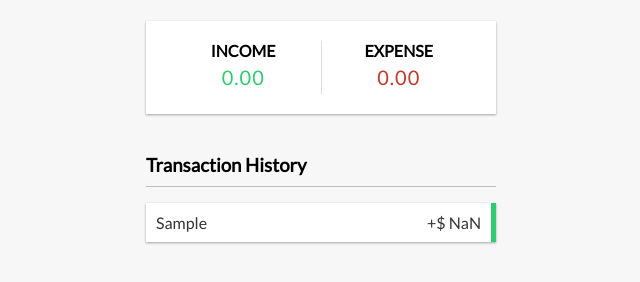
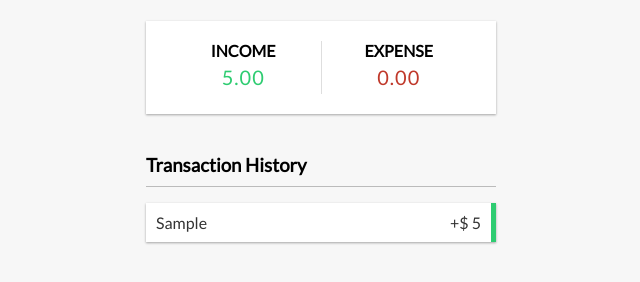
Before and after one commit to smmartprogrammer/react-expense-tracker, a React (Create React App) app: page / in a window 1280 px wide. Both pictures are taken after typing "Sample", "5" into the empty fields and a click on the button "Add Transaction". Shown: the part 183-465 px from the top of the page, without its empty margins (319-959 px from the left). Built offline with nearby package versions, Linux system fonts and the light colour scheme.

Commit message:
update git

```diff
--- a/src/App.js
+++ b/src/App.js
@@ -1,7 +1,7 @@
 import './App.css';
 import Header from './Components/Header';
 import Balance from './Components/Balance';
-import AccountsSummar from './Components/AccountsSummary';
+import AccountsSummary from './Components/AccountsSummary';
 import TransactionHistory from './Components/TransactionHistory';
 import AddTransactions from './Components/AddTransactions';
 import { GlobalProvider } from './Context/GlobalState';
@@ -12,7 +12,7 @@ function App() {
       <Header />
       <div className="container">
         <Balance />
-        <AccountsSummar />
+        <AccountsSummary />
         <TransactionHistory />
         <AddTransactions />
       </div>
--- a/src/Components/AccountsSummary.js
+++ b/src/Components/AccountsSummary.js
@@ -1,19 +1,22 @@
 import React, { useContext } from 'react';
 import { GlobalContext } from '../Context/GlobalState';
 
-function AccountsSummary() {
+export const AccountsSummary = () => {
   const { transactions } = useContext(GlobalContext);
 
-  const amounts = transactions.map((transaction) => transaction.amount);
+  const transactionAmounts = transactions.map(
+    (transaction) => transaction.transactionAmount,
+  );
 
-  const income = amounts
-    .filter((item) => item > 0)
-    .reduce((acc, item) => (acc += item), 0)
+  const income = transactionAmounts
+    .filter((transaction) => transaction > 0)
+    .reduce((acc, transaction) => (acc += transaction), 0)
     .toFixed(2);
 
-  const expense = (
-    amounts.filter((item) => item < 0).reduce((acc, item) => (acc += item), 0) *
-    -1
+  const expense = Math.abs(
+    transactionAmounts
+      .filter((transaction) => transaction < 0)
+      .reduce((acc, transaction) => (acc += transaction), 0),
   ).toFixed(2);
 
   return (
@@ -28,6 +31,6 @@ function AccountsSummary() {
       </div>
     </div>
   );
-}
+};
 
 export default AccountsSummary;
--- a/src/Components/AddTransactions.js
+++ b/src/Components/AddTransactions.js
@@ -2,15 +2,15 @@ import React, { useState, useContext } from 'react';
 import { GlobalContext } from '../Context/GlobalState';
 
 function AddTransactions() {
-  const [description, setDescription] = useState();
-  const [transactionAmount, setTransactionAmount] = useState();
+  const [description, setDescription] = useState('');
+  const [transactionAmount, setTransactionAmount] = useState('');
   const { addTransaction } = useContext(GlobalContext);
 
   const onSubmit = (e) => {
     e.preventDefault();
 
     const newTransaction = {
-      id: Math.floor(Math.random() * 100000000),
+      id: new Date().getTime(),
       description,
       transactionAmount: +transactionAmount,
     };
@@ -27,10 +27,9 @@ function AddTransactions() {
             type="text"
             id="description"
             placeholder="Detail of Transaction"
+            required="required"
             value={description}
-            onChange={(e) => {
-              setDescription(e.target.value);
-            }}
+            onChange={(e) => setDescription(e.target.value)}
           />
         </div>
         <div className="form-control">
@@ -39,10 +38,9 @@ function AddTransactions() {
             type="number"
             id="transactionamount"
             placeholder="Enter transaction amount"
+            required="required"
             value={transactionAmount}
-            onChange={(e) => {
-              setTransactionAmount(e.target.value);
-            }}
+            onChange={(e) => setTransactionAmount(e.target.value)}
           />
         </div>
         <button className="btn">Add Transaction</button>
--- a/src/Components/Balance.js
+++ b/src/Components/Balance.js
@@ -4,14 +4,18 @@ import { GlobalContext } from '../Context/GlobalState';
 const Balance = () => {
   const { transactions } = useContext(GlobalContext);
 
-  const amounts = transactions.map((transaction) => transaction.amount);
+  const transactionAmounts = transactions.map(
+    (transaction) => transaction.amount,
+  );
 
-  const total = amounts.reduce((acc, item) => (acc += item), 0).toFixed(2);
+  const balance = transactionAmounts
+    .reduce((acc, item) => (acc += item), 0)
+    .toFixed(2);
 
   return (
     <div>
       <h4>Current Balance</h4>
-      <h1>${total}</h1>
+      <h1 id="balance">${balance}</h1>
     </div>
   );
 };
--- a/src/Components/Transaction.js
+++ b/src/Components/Transaction.js
@@ -2,17 +2,19 @@ import React, { useContext } from 'react';
 import { GlobalContext } from '../Context/GlobalState';
 
 const Transaction = ({ transaction }) => {
-  const { deleteTransaction } = useContext(GlobalContext);
+  const { delTransaction } = useContext(GlobalContext);
 
-  const sign = transaction.amount < 0 ? '-' : '+';
+  const sign = transaction.transactionAmount > 0 ? '+' : '-';
+  const transactionType = transaction.transactionAmount > 0 ? 'plus' : 'minus';
+
   return (
-    <li className={transaction.amount < 0 ? 'minus' : 'plus'}>
+    <li className={transactionType}>
       {transaction.description}
       <span>
-        {sign}$ {Math.abs(transaction.amount)}
+        {sign}$ {Math.abs(transaction.transactionAmount)}
       </span>
       <button
-        onClick={() => deleteTransaction(transaction.id)}
+        onClick={() => delTransaction(transaction.id)}
         className="delete-btn"
       >
         X
```
